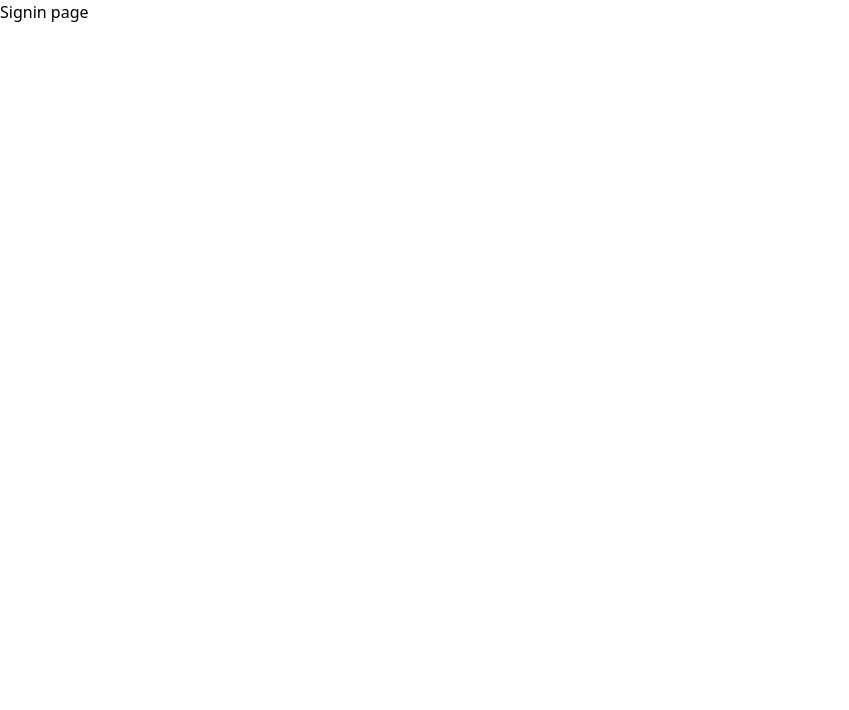
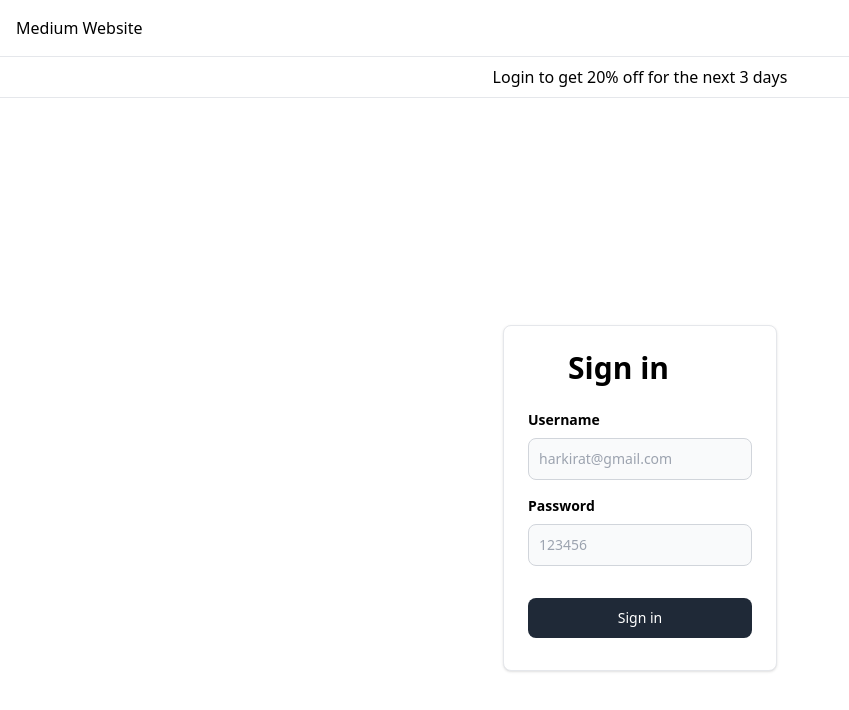
Before and after one commit to srisaigembali/Coding, a Next.js app in the folder Next JS/next-app-1/: page /signin in a window 1280 px wide. Shown: the top 710 px of the page, without its empty margins (0-849 px from the left). Built offline with nearby package versions, Linux system fonts and the light colour scheme.

Commit message:
layouts in nextjs

```diff
--- a/Next JS/next-app-1/app/layout.tsx
+++ b/Next JS/next-app-1/app/layout.tsx
@@ -24,10 +24,9 @@
 	children: React.ReactNode;
 }>) {
 	return (
-    <html lang="en">
-      <body
-        className={`${geistSans.variable} ${geistMono.variable} antialiased`}
-      >
+		<html lang='en'>
+			<body className={`${geistSans.variable} ${geistMono.variable} antialiased`}>
+				<div className='p-4 border-b'>Medium Website</div>
 				{children}
 			</body>
 		</html>
--- /dev/null
+++ b/Next JS/next-app-1/app/signin/layout.tsx
@@ -0,0 +1,8 @@
+export default function ({ children }: { children: React.ReactNode }) {
+	return (
+		<div>
+			<div className='border-b text-center p-2'>Login to get 20% off for the next 3 days</div>
+			{children}
+		</div>
+	);
+}
--- a/Next JS/next-app-1/app/signin/page.tsx
+++ b/Next JS/next-app-1/app/signin/page.tsx
@@ -1,3 +1,56 @@
 export default function Signin() {
-	return <div>Signin page</div>;
+	return (
+		<div className='h-screen flex justify-center flex-col'>
+			<div className='flex justify-center'>
+				<a
+					href='#'
+					className='block max-w-sm p-6 bg-white border border-gray-200 rounded-lg shadow hover:bg-gray-100 '
+				>
+					<div>
+						<div className='px-10'>
+							<div className='text-3xl font-extrabold'>Sign in</div>
+						</div>
+						<div className='pt-2'>
+							<LabelledInput
+								label='Username'
+								placeholder='harkirat@gmail.com'
+							/>
+							<LabelledInput
+								label='Password'
+								type={"password"}
+								placeholder='123456'
+							/>
+							<button
+								type='button'
+								className='mt-8 w-full text-white bg-gray-800 focus:ring-4 focus:ring-gray-300 font-medium rounded-lg text-sm px-5 py-2.5 me-2 mb-2'
+							>
+								Sign in
+							</button>
+						</div>
+					</div>
+				</a>
+			</div>
+		</div>
+	);
 }
+
+interface LabelledInputType {
+	label: string;
+	placeholder: string;
+	type?: string;
+}
+
+function LabelledInput({ label, placeholder, type }: LabelledInputType) {
+	return (
+		<div>
+			<label className='block mb-2 text-sm text-black font-semibold pt-4'>{label}</label>
+			<input
+				type={type || "text"}
+				id='first_name'
+				className='bg-gray-50 border border-gray-300 text-gray-900 text-sm rounded-lg focus:ring-blue-500 focus:border-blue-500 block w-full p-2.5'
+				placeholder={placeholder}
+				required
+			/>
+		</div>
+	);
+}
```
Lines whose indentation alone changed are shown as unchanged.
